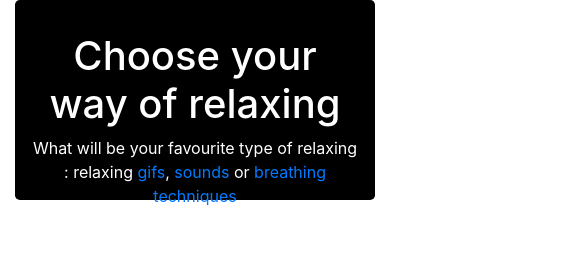
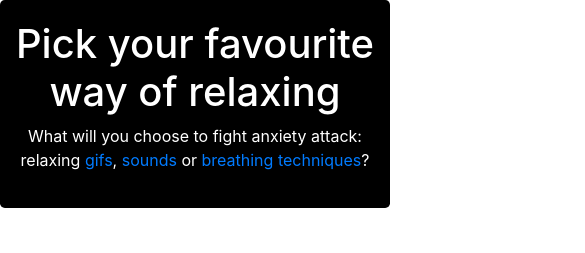
Before and after one commit to sanjadinic/relax, a plain HTML site: page index.html in a window 390 px wide. Shown: the top 253 px of the page, 585 px wide, since content can reach past the window. Drawn offline with nearby package versions, Linux system fonts and the light colour scheme.

Commit message:
responsive

```diff
--- a/index.html
+++ b/index.html
@@ -4,18 +4,18 @@
     <title>A place where you relax</title>
     <!-- Required meta tags -->
     <meta charset="utf-8">
-    <meta name="viewport" content="width=device-width, initial-scale=1, shrink-to-fit=no">
+    <meta name="viewport" content="width=device-width, initial-scale=1 shrink-to-fit=no">
 
     <!-- Bootstrap CSS -->
     <link rel="stylesheet" href="https://maxcdn.bootstrapcdn.com/bootstrap/4.0.0-beta.2/css/bootstrap.min.css" integrity="sha384-PsH8R72JQ3SOdhVi3uxftmaW6Vc51MKb0q5P2rRUpPvrszuE4W1povHYgTpBfshb" crossorigin="anonymous">
       <style>
 
-          header{
+          .jumbotron{
         width: 100%;
         background-color: black!important;
           color:white;
-          height: 200px;
               background-size: cover;
+               height: auto; text-align: center; padding: 20px 0;
 
           }
 
@@ -23,6 +23,7 @@
               background-color: black;
               height: 100px;
               padding: 20px;
+              width: 100%;
           }
 
           #c1{
@@ -67,15 +68,24 @@
     background-color: black;
               height: 300px;
           }
+  @media screen and (max-width: 900px) {
+#header.header-front-page .bottom-header h1 {
+    font-size: 40px;
+}
+}
 </style>
   </head>
   <body>
-       <div class="container-fluid bg-1 text-center">
-      <header class="jumbotron" id="up">
-    <h1>Choose your way of relaxing</h1>
-          <p>What will be your favourite type of relaxing : relaxing <a href="#c1">gifs</a>, <a href="#music">sounds</a> or <a href="#c2">breathing techniques</a></p>
+      <header>
+      <div class="jumbotron" id="up">
+    <div class="container-fluid">
+
+    <h1>Pick your favourite way of relaxing</h1>
+          <p>What will you choose to fight anxiety attack: relaxing <a href="#c1">gifs</a>, <a href="#music">sounds</a> or <a href="#c2">breathing techniques</a>?</p>
+
+          </div>
+      </div>
           </header>
-            </div>
       <main>
           <br>
 <div class="container-fluid bg-2 text-center">
@@ -107,7 +117,7 @@
   </a>
     </div></div>
 <br>
-<div class="container-fluid" id="music">
+<div class="container-fluid" style="overflow-x:auto" id="music">
     <h3>Here you can choose calming sound</h3>
     <table>
     <tr><th>Fireplace</th>
```
